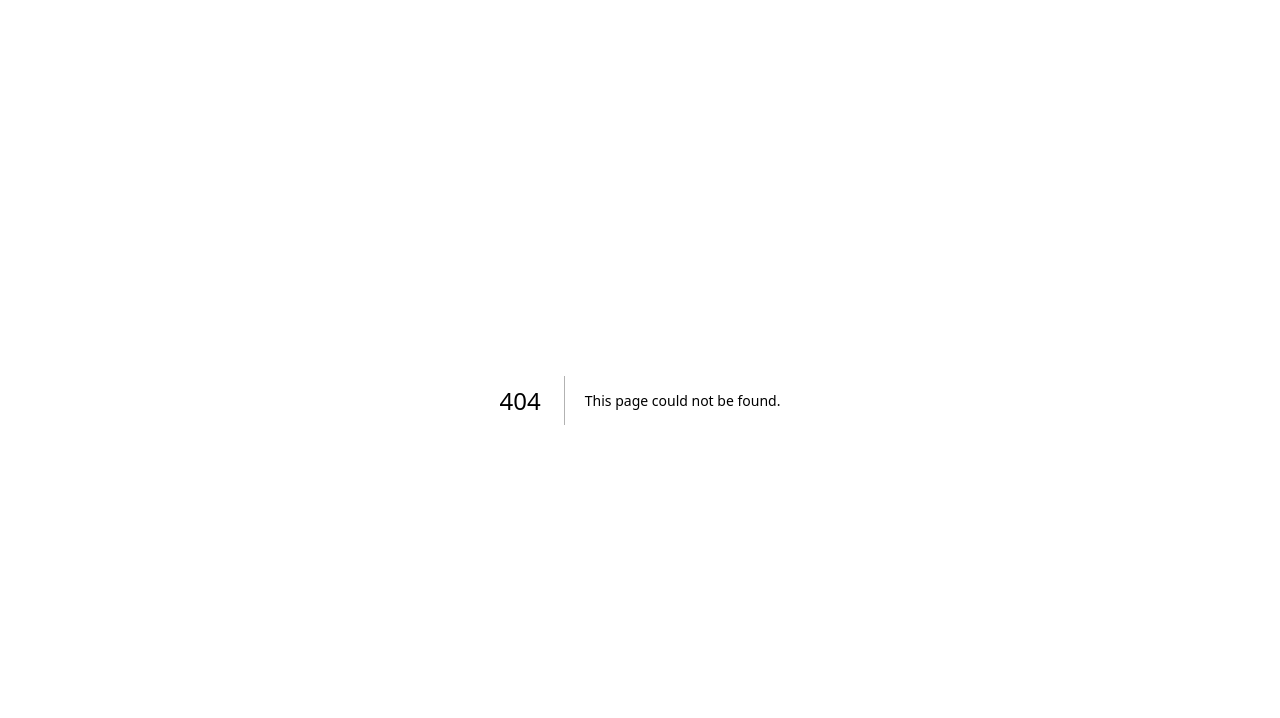
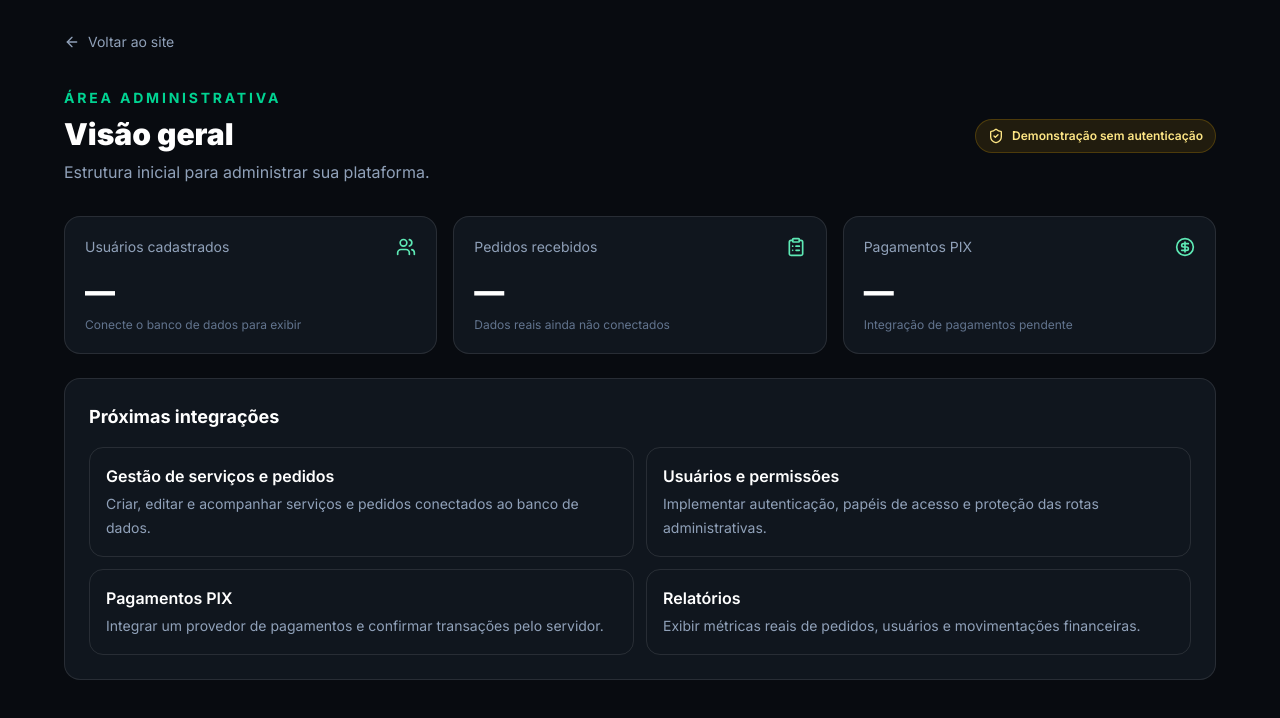
Before and after one commit to djpankozzo00-wq/v0-chave-pix-para-pagamento, a Next.js app: page /admin in a window 1280 px wide. Before the commit this address had no page. Shown: the top 718 px of the page. Built offline with nearby package versions, Linux system fonts and the light colour scheme.

Commit message:
Add initial admin dashboard interface

```diff
--- /dev/null
+++ b/app/admin/page.tsx
@@ -0,0 +1,26 @@
+"use client"
+
+import Link from "next/link"
+import { ArrowLeft, CircleDollarSign, ClipboardList, ShieldCheck, Users } from "lucide-react"
+
+const stats = [
+  { label: "Usuários cadastrados", value: "—", icon: Users, note: "Conecte o banco de dados para exibir" },
+  { label: "Pedidos recebidos", value: "—", icon: ClipboardList, note: "Dados reais ainda não conectados" },
+  { label: "Pagamentos PIX", value: "—", icon: CircleDollarSign, note: "Integração de pagamentos pendente" },
+]
+
+export default function AdminPage() {
+  return <main className="min-h-screen bg-[#080b10] px-4 py-8 text-white sm:px-6">
+    <div className="mx-auto max-w-6xl">
+      <Link href="/" className="inline-flex items-center gap-2 text-sm text-slate-400 hover:text-white"><ArrowLeft className="h-4 w-4" /> Voltar ao site</Link>
+      <div className="mt-8 flex flex-wrap items-center justify-between gap-4">
+        <div><p className="text-sm font-bold uppercase tracking-[0.2em] text-emerald-400">Área administrativa</p><h1 className="mt-2 text-3xl font-black">Visão geral</h1><p className="mt-2 text-slate-400">Estrutura inicial para administrar sua plataforma.</p></div>
+        <span className="inline-flex items-center gap-2 rounded-full border border-amber-400/20 bg-amber-400/10 px-3 py-2 text-xs font-semibold text-amber-200"><ShieldCheck className="h-4 w-4" /> Demonstração sem autenticação</span>
+      </div>
+      <div className="mt-8 grid gap-4 md:grid-cols-3">
+        {stats.map(({label,value,icon:Icon,note}) => <section key={label} className="rounded-2xl border border-white/10 bg-[#10161e] p-5"><div className="flex items-center justify-between"><p className="text-sm text-slate-400">{label}</p><Icon className="h-5 w-5 text-emerald-300" /></div><p className="mt-4 text-3xl font-black">{value}</p><p className="mt-2 text-xs text-slate-500">{note}</p></section>)}
+      </div>
+      <section className="mt-6 rounded-2xl border border-white/10 bg-[#10161e] p-5 sm:p-6"><h2 className="text-lg font-bold">Próximas integrações</h2><div className="mt-4 grid gap-3 sm:grid-cols-2"><div className="rounded-xl border border-white/10 p-4"><h3 className="font-semibold">Gestão de serviços e pedidos</h3><p className="mt-1 text-sm leading-6 text-slate-400">Criar, editar e acompanhar serviços e pedidos conectados ao banco de dados.</p></div><div className="rounded-xl border border-white/10 p-4"><h3 className="font-semibold">Usuários e permissões</h3><p className="mt-1 text-sm leading-6 text-slate-400">Implementar autenticação, papéis de acesso e proteção das rotas administrativas.</p></div><div className="rounded-xl border border-white/10 p-4"><h3 className="font-semibold">Pagamentos PIX</h3><p className="mt-1 text-sm leading-6 text-slate-400">Integrar um provedor de pagamentos e confirmar transações pelo servidor.</p></div><div className="rounded-xl border border-white/10 p-4"><h3 className="font-semibold">Relatórios</h3><p className="mt-1 text-sm leading-6 text-slate-400">Exibir métricas reais de pedidos, usuários e movimentações financeiras.</p></div></div></section>
+    </div>
+  </main>
+}
```
